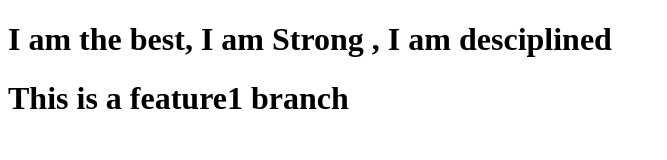
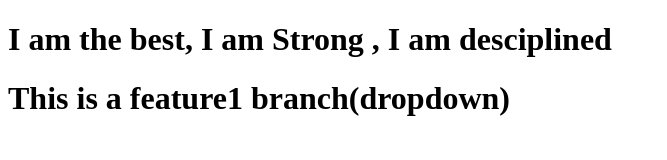
Before and after one commit to Akash-git-world/LocalNewRepo, a plain HTML site: page index.html in a window 1280 px wide. Shown: the whole page, without its empty margins (0-667 px from the left). Drawn offline with Linux system fonts and the light colour scheme.

```diff
--- a/index.html
+++ b/index.html
@@ -7,6 +7,6 @@
 </head>
 <body>
    <h1>I am the best, I am Strong , I am desciplined</h1>
-   <h1>This is a feature1 branch</h1>
+   <h1>This is a feature1 branch(dropdown)</h1>
 </body>
 </html>
```
